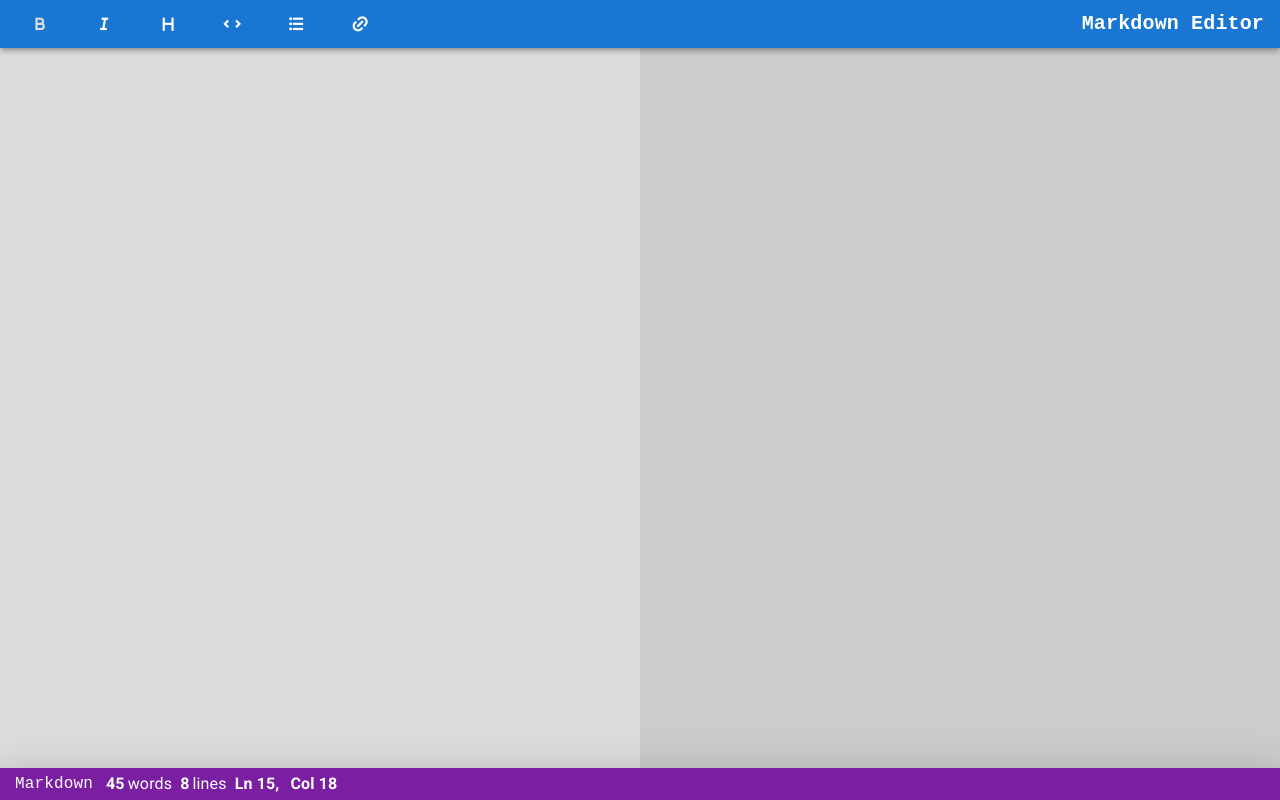
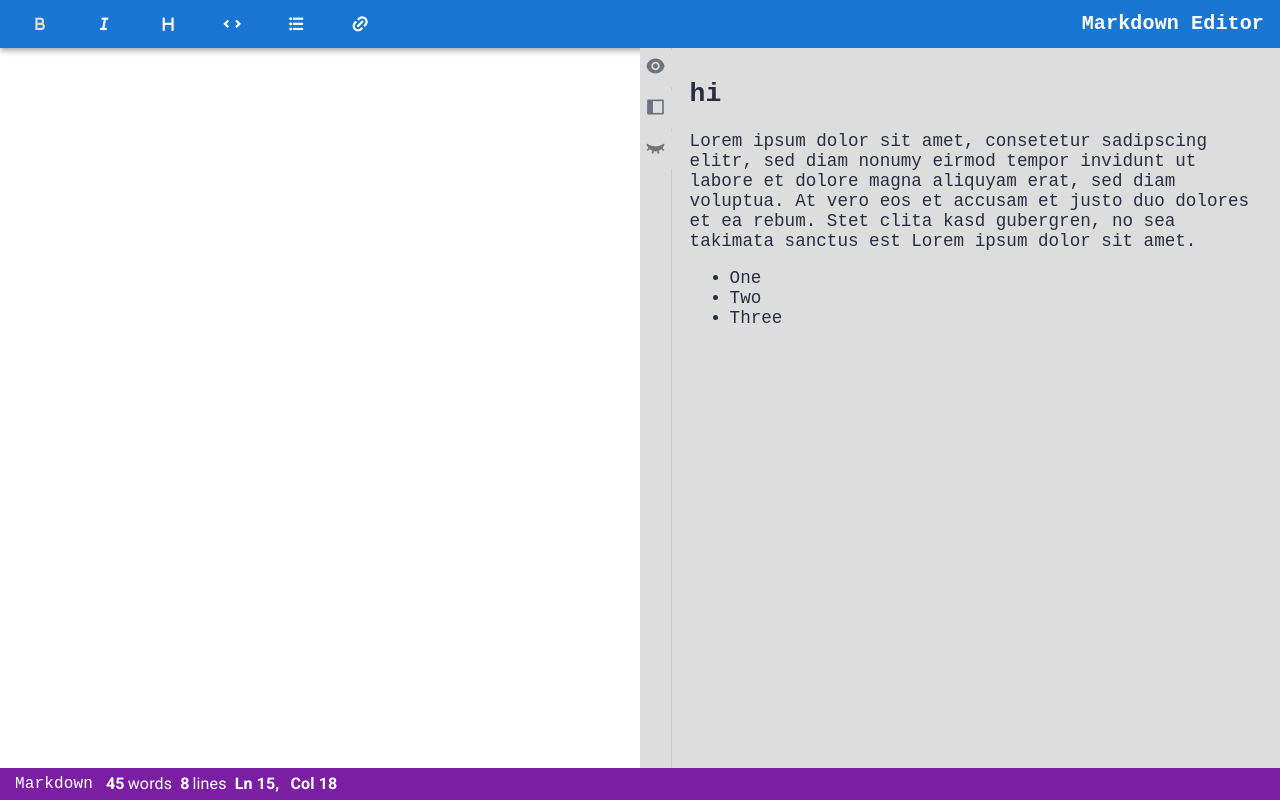
Before and after one commit to Difficult-world24/Markdown, a React (Create React App) app: page / in a window 1280 px wide. Built offline with nearby package versions, Linux system fonts and the light colour scheme.

Commit message:
EditorPreviewer Component Added

```diff
--- a/src/App.js
+++ b/src/App.js
@@ -1,7 +1,8 @@
 import React from "react";
-import { Box, Container, Grid, Paper, Stack } from "@mui/material";
+import { Grid, Paper } from "@mui/material";
 import EditorFooter from "./components/EditorFooter";
 import EditorNavBar from "./components/EditorNavBar";
+import EditorPreviewer from "./components/EditorPreviewer";
 
 function App() {
   return (
@@ -21,15 +22,10 @@ function App() {
         gridRow="2"
         sx={{ display: "grid", gridTemplateColumns: "1fr 1fr" }}
       >
-        <Paper elevation={24}>
-          <Box sx={{ width: "100%", height: "100%", bgcolor: "#ddd" }} />
-        </Paper>
-        <Box sx={{ width: "100%", height: "100%", bgcolor: "#ccc" }} />
+        <EditorPreviewer />
       </Grid>
       <Grid item gridRow="3">
-        <Paper elevation={24}>
-          <EditorFooter />
-        </Paper>
+        <EditorFooter />
       </Grid>
     </Grid>
   );
--- a/src/components/EditorNavBar.js
+++ b/src/components/EditorNavBar.js
@@ -13,6 +13,7 @@ function EditorNavBar(props) {
         justifyContent: "space-between",
       }}
       color="primary"
+      position="static"
     >
       <div className={classes.btnGroup}>
         <Button size="large" className={`${classes.btn} ${classes.btnActive}`}>
--- /dev/null
+++ b/src/components/EditorPreviewer.js
@@ -0,0 +1,45 @@
+import { Paper, Container, Box } from "@mui/material";
+import { withStyles } from "@mui/styles";
+import styles from "./styles/EditorPreviewerStyles";
+
+function EditorPreviewer(props) {
+  const { classes } = props;
+  return (
+    <Container
+      className={classes.previwerSection}
+      component="section"
+      disableGutters
+    >
+      <Box sx={{ height: "100%" }}>
+        <Box className={classes.previwerControls}>
+          <button className={classes.previwerControlBtn}>
+            <i className="ri-eye-fill"></i>
+          </button>
+          <button className={classes.previwerControlBtn}>
+            <i className="ri-side-bar-fill"></i>
+          </button>
+          <button className={classes.previwerControlBtn}>
+            <i className="ri-eye-close-fill"></i>
+          </button>
+        </Box>
+      </Box>
+      <Box className={classes.outputSection}>
+        <h1>hi</h1>
+        <p>
+          Lorem ipsum dolor sit amet, consetetur sadipscing elitr, sed diam
+          nonumy eirmod tempor invidunt ut labore et dolore magna aliquyam erat,
+          sed diam voluptua. At vero eos et accusam et justo duo dolores et ea
+          rebum. Stet clita kasd gubergren, no sea takimata sanctus est Lorem
+          ipsum dolor sit amet.
+        </p>
+        <ul>
+          <li>One</li>
+          <li>Two</li>
+          <li>Three</li>
+        </ul>
+      </Box>
+    </Container>
+  );
+}
+
+export default withStyles(styles)(EditorPreviewer);
--- /dev/null
+++ b/src/components/styles/EditorPreviewerStyles.js
@@ -0,0 +1,46 @@
+const styles = {
+  previwerSection: {
+    fontFamily: "Monospace",
+    display: "flex !important",
+    backgroundColor: "#ddd",
+    color: "#2b2d42",
+    gridColumn: "2",
+    transition: "all 0.2s ease",
+  },
+  previwerControls: {
+    backgroundColor: "#ddd",
+    borderRight: "1px solid #ccc",
+    height: "100%",
+    width: "2rem",
+    display: "flex",
+    flexDirection: "column",
+    alignItems: "center",
+    justifyContent: "start",
+  },
+  outputSection: {
+    padding: "0.5em 1em",
+    width: "100%",
+    fontSize: "1.1rem",
+  },
+  previwerControlBtn: {
+    margin: 2,
+    padding: 6,
+    outline: "none",
+    border: "none",
+    backgroundColor: "inherit",
+    fontSize: 20,
+    transition: "all 0.2s ease",
+    cursor: "pointer",
+    "& i": {
+      color: "#6c757d",
+    },
+    "&:hover": {
+      backgroundColor: "#ced4da",
+      "& i": {
+        color: "#495057",
+      },
+    },
+  },
+};
+
+export default styles;
```
